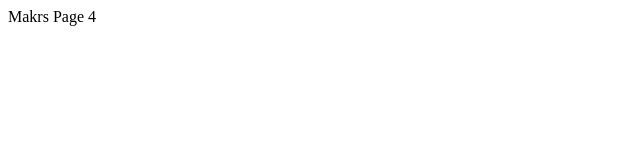
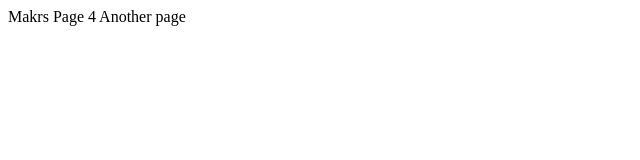
Before and after one commit to mc041162/git-course, a plain HTML site: page index.html in a window 1280 px wide. Shown: the whole page, without its empty margins (0-640 px from the left). Drawn offline with Linux system fonts and the light colour scheme.

Commit message:
added another line

```diff
--- a/index.html
+++ b/index.html
@@ -1,3 +1,4 @@
 <div>
 Makrs Page 4
+Another page
 </div>
```
